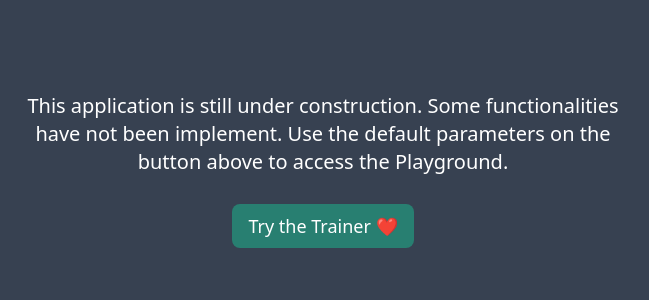
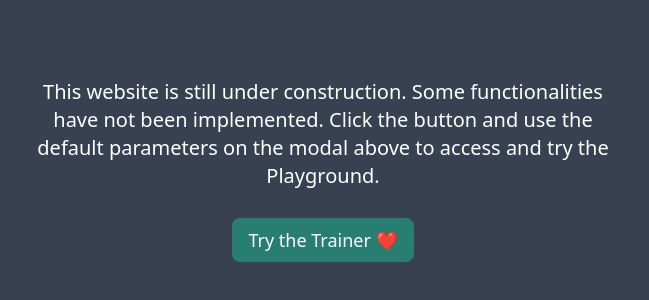
Before and after one commit to JamarTG/litrainer, a React (Vite) app: page / in a window 1280 px wide. Shown: the part 238-538 px from the top of the page, without its empty margins (317-966 px from the left). Built offline with nearby package versions, Linux system fonts and the light colour scheme; no server answers.

Commit message:
update home text

```diff
--- a/src/pages/Home.tsx
+++ b/src/pages/Home.tsx
@@ -105,9 +105,9 @@ const Home: React.FC = () => {
   return (
     <div className="bg-gray-700 flex flex-col justify-center min-h-screen p-4 gap-3 items-center">
       <div className="w-1/2 text-white text-xl p-4 text-center">
-        This application is still under construction. Some functionalities have
-        not been implement. Use the default parameters on the button above to
-        access the Playground.
+        This website is still under construction. Some functionalities have
+        not been implemented. Click the button and use the default parameters on the modal above to
+        access and try the Playground.
       </div>
       <SubmitButtonWithModal
         text="Try the Trainer ❤️"
```
